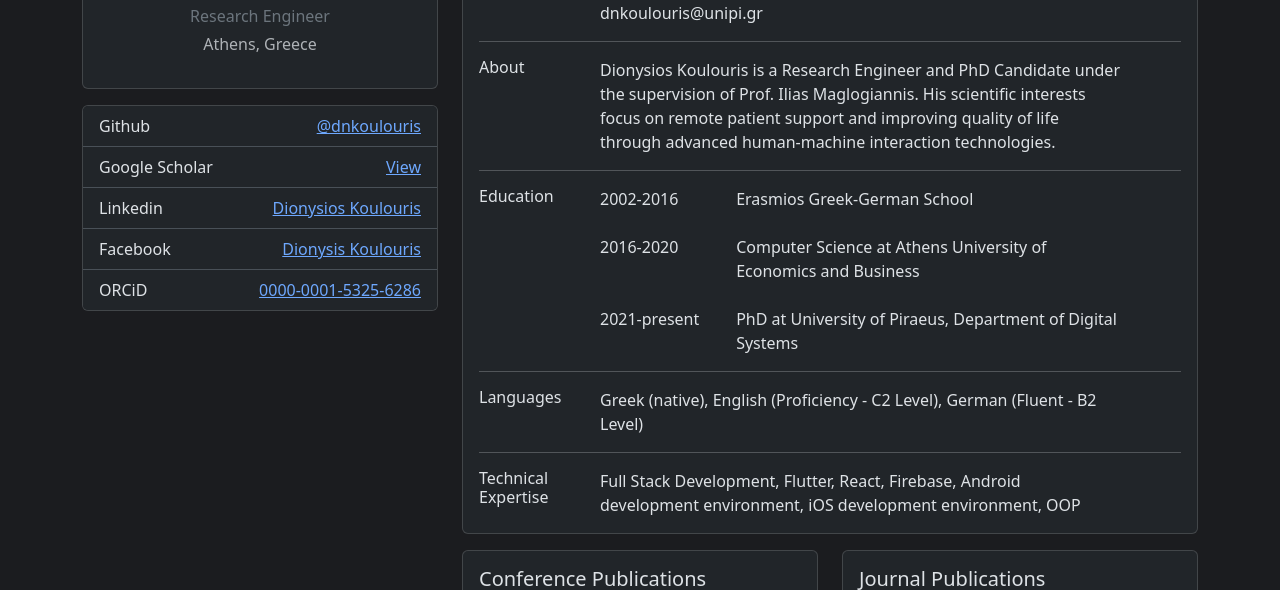
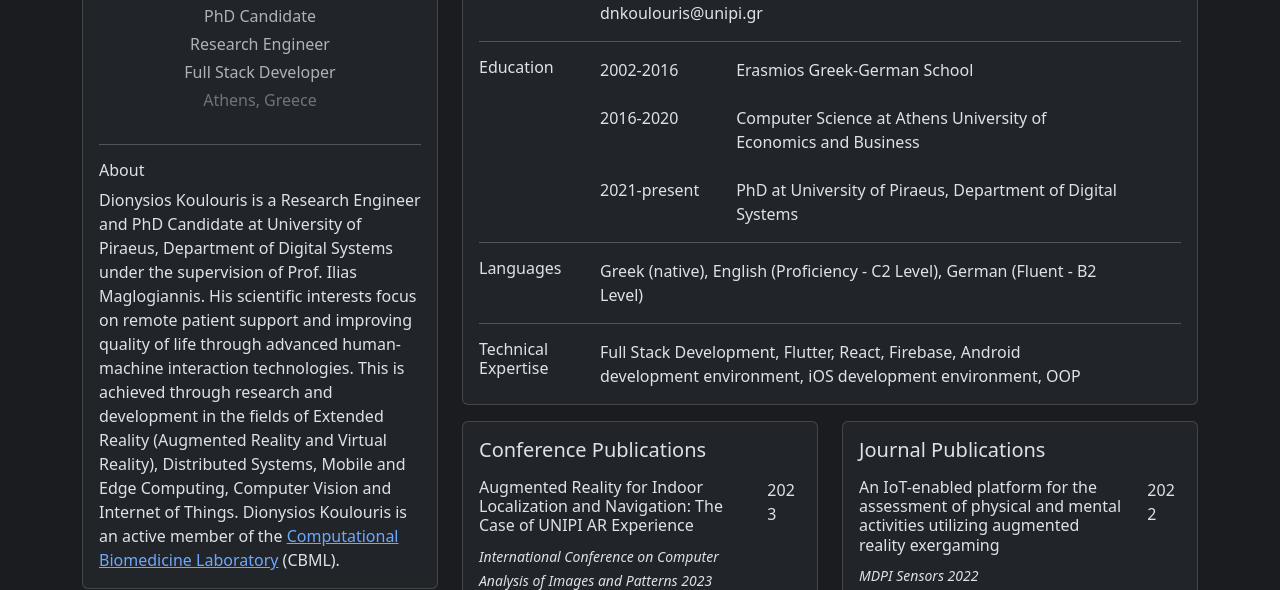
Before and after one commit to dnkoulouris/dnkoulouris.github.io, a plain HTML site: page index.html in a window 1280 px wide. Shown: the part 210-800 px from the top of the page. Drawn offline with nearby package versions, Linux system fonts and the light colour scheme.

Commit message:
rearrange

```diff
--- a/index.html
+++ b/index.html
@@ -32,10 +32,26 @@
                             <img src="https://i.imgur.com/QnG3KCE.jpg" alt="Admin" class="rounded-circle" width="150">
                             <div class="mt-3">
                                 <h4>Dionysios Koulouris</h4>
-                                <p class="text-secondary mb-1">Research Engineer</p>
-                                <p class="text-muted font-size-sm">Athens, Greece</p>
+                                <p class="text-muted mb-1">PhD Candidate</p>
+                                <p class="text-muted mb-1">Research Engineer</p>
+                                <p class="text-muted mb-1">Full Stack Developer</p>
+                                <p class="text-secondary font-size-sm">Athens, Greece</p>
                                 <!--                                <button class="btn btn-primary">Follow</button>-->
                                 <!--                                <button class="btn btn-outline-primary">Message</button>-->
+                            </div>
+                        </div>
+                        <hr>
+                        <div class="pb-2">
+                            <h6 class="mb-0">About</h6>
+                        </div>
+                        <div class="row">
+                            <div class="">
+                                Dionysios Koulouris is a Research Engineer and PhD Candidate at University of Piraeus, Department of Digital Systems under the supervision of
+                                Prof. Ilias Maglogiannis.
+                                His scientific interests focus on remote patient support and improving quality of life
+                                through advanced human-machine interaction technologies.
+                                This is achieved through research and development in the fields of Extended Reality (Augmented Reality and Virtual Reality), Distributed Systems, Mobile and Edge Computing, Computer Vision and Internet of Things.
+                                Dionysios Koulouris is an active member of the <a href="https://cbml.ds.unipi.gr" target="_blank">Computational Biomedicine Laboratory</a> (CBML).
                             </div>
                         </div>
                     </div>
@@ -98,18 +114,7 @@
                                 dnkoulouris@unipi.gr
                             </div>
                         </div>
-                        <hr>
-                        <div class="row">
-                            <div class="col-sm-2">
-                                <h6 class="mb-0">About</h6>
-                            </div>
-                            <div class="col-sm-9 ">
-                                Dionysios Koulouris is a Research Engineer and PhD Candidate under the supervision of
-                                Prof. Ilias Maglogiannis.
-                                His scientific interests focus on remote patient support and improving quality of life
-                                through advanced human-machine interaction technologies.
-                            </div>
-                        </div>
+
                         <hr>
                         <div class="row">
                             <div class="col-sm-2">
```
